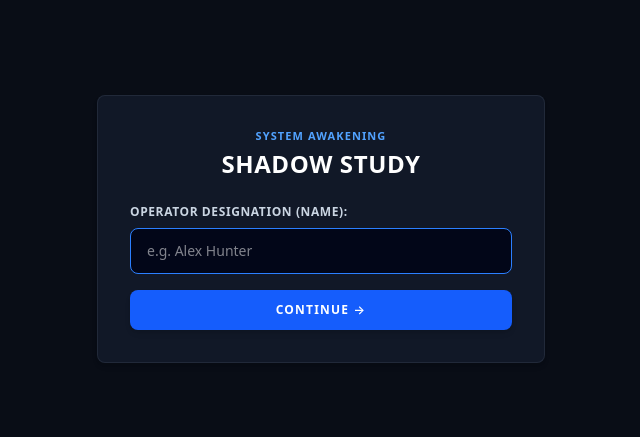
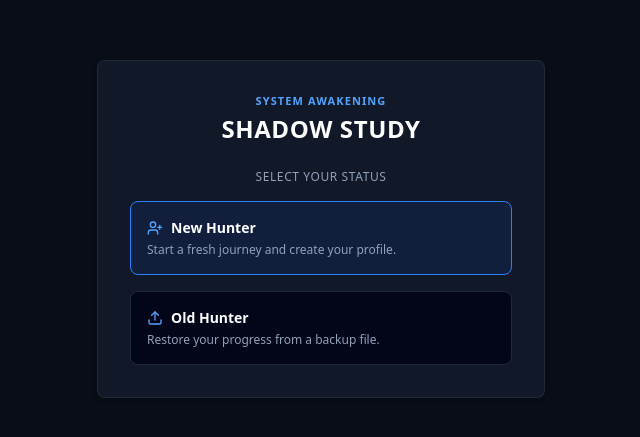
Before and after one commit to tahmidkabir70/shadowstudy-24, a React (Vite) app: page / in a window 1280 px wide. Shown: the part 171-608 px from the top of the page, without its empty margins (319-959 px from the left). Built offline with nearby package versions, Linux system fonts and the light colour scheme.

Commit message:
update BootOnboarding.tsx

```diff
--- a/src/components/BootOnboarding.tsx
+++ b/src/components/BootOnboarding.tsx
@@ -1,22 +1,26 @@
 import React, { useState, useEffect } from 'react';
-import { JobPath, Player } from '../types';
+import { JobPath } from '../types';
 import { sound } from '../utils/sound';
-import { Sparkles, Terminal } from 'lucide-react';
+import { importBackup } from '../utils/storage';
+import { Sparkles, Terminal, Upload, UserPlus, ArrowLeft } from 'lucide-react';
 
 interface Props {
   onComplete: (name: string, path: JobPath, goalMinutes: number, goalTitle: string) => void;
   soundEnabled: boolean;
 }
 
-export const BootOnboarding: React.FC<Props> = ({ onComplete, soundEnabled }) => {
-  const [step, setStep] = useState<'boot' | 'name' | 'path' | 'goal' | 'ready'>('boot');
-  const [logLines, setLogLines] = useState<string[]>([]);
+export const BootOnboarding: React.FC < Props > = ({ onComplete, soundEnabled }) => {
+  const [step, setStep] = useState < 'welcome' | 'restore' | 'boot' | 'name' | 'path' | 'goal' > ('welcome');
+  const [logLines, setLogLines] = useState < string[] > ([]);
   const [name, setName] = useState('');
-  const [path, setPath] = useState<JobPath>('Scholar');
+  const [path, setPath] = useState < JobPath > ('Scholar');
   const [goalTitle, setGoalTitle] = useState('Master core subjects & exams');
   const [goalMinutes, setGoalMinutes] = useState(60);
+  const [restoreError, setRestoreError] = useState('');
+  const [restoreDone, setRestoreDone] = useState(false);
 
   useEffect(() => {
+    if (step !== 'boot') return;
     sound.playArise(soundEnabled);
     const lines = [
       'Initializing secure system kernel...',
@@ -37,13 +41,45 @@ export const BootOnboarding: React.FC<Props> = ({ onComplete, soundEnabled }) =>
     }, 500);
 
     return () => clearInterval(interval);
-  }, [soundEnabled]);
+  }, [step, soundEnabled]);
 
   const handleFinish = (e: React.FormEvent) => {
     e.preventDefault();
     if (!name.trim()) return;
     sound.playSuccess(soundEnabled);
     onComplete(name.trim(), path, goalMinutes, goalTitle);
+  };
+
+  const handleRestoreFile = (e: React.ChangeEvent < HTMLInputElement > ) => {
+    const file = e.target.files?.[0];
+    if (!file) return;
+    setRestoreError('');
+    const reader = new FileReader();
+    reader.onload = (ev) => {
+      const content = String(ev.target?.result || '');
+      let parsed: { player ? : { name ? : string };quests ? : unknown } | null = null;
+      try {
+        parsed = JSON.parse(content);
+      } catch {
+        parsed = null;
+      }
+      const valid =
+        parsed &&
+        parsed.player &&
+        parsed.quests &&
+        parsed.player.name &&
+        parsed.player.name !== 'Player';
+      if (valid && importBackup(content)) {
+        sound.playSuccess(soundEnabled);
+        setRestoreDone(true);
+        setTimeout(() => window.location.reload(), 900);
+      } else {
+        setRestoreError('Invalid backup file. Please choose the .json file you exported from Settings.');
+      }
+    };
+    reader.onerror = () => setRestoreError('Could not read the file. Please try again.');
+    reader.readAsText(file);
+    e.target.value = '';
   };
 
   return (
@@ -53,6 +89,67 @@ export const BootOnboarding: React.FC<Props> = ({ onComplete, soundEnabled }) =>
           <div className="text-[11px] font-semibold text-blue-400 tracking-widest uppercase">SYSTEM AWAKENING</div>
           <h1 className="text-2xl font-bold text-white tracking-wide">SHADOW STUDY</h1>
         </div>
+
+        {step === 'welcome' && (
+          <div className="space-y-4 animate-fadeIn">
+            <div className="text-xs text-slate-400 text-center uppercase tracking-wider">Select your status</div>
+            <button
+              type="button"
+              onClick={() => setStep('boot')}
+              className="w-full p-4 rounded-lg border border-blue-500 bg-blue-600/10 hover:bg-blue-600/20 text-left transition-all cursor-pointer"
+            >
+              <div className="flex items-center gap-2 font-bold text-sm text-white">
+                <UserPlus className="w-4 h-4 text-blue-400" /> New Hunter
+              </div>
+              <div className="text-xs text-slate-400 mt-1">Start a fresh journey and create your profile.</div>
+            </button>
+            <button
+              type="button"
+              onClick={() => { setRestoreError(''); setRestoreDone(false); setStep('restore'); }}
+              className="w-full p-4 rounded-lg border border-slate-800 bg-slate-950 hover:border-slate-700 text-left transition-all cursor-pointer"
+            >
+              <div className="flex items-center gap-2 font-bold text-sm text-white">
+                <Upload className="w-4 h-4 text-blue-400" /> Old Hunter
+              </div>
+              <div className="text-xs text-slate-400 mt-1">Restore your progress from a backup file.</div>
+            </button>
+          </div>
+        )}
+
+        {step === 'restore' && (
+          <div className="space-y-4 animate-fadeIn">
+            <div className="text-xs text-slate-300 leading-relaxed">
+              Choose the backup file (.json) you exported earlier from <span className="text-blue-400 font-semibold">Settings &rarr; Export Backup</span>. Your previous data will be restored automatically.
+            </div>
+
+            <label className="w-full py-3.5 bg-gradient-to-r from-blue-600 to-indigo-600 hover:from-blue-500 hover:to-indigo-500 text-white font-semibold rounded-lg text-xs uppercase tracking-widest transition-all shadow-md flex items-center justify-center gap-2 cursor-pointer">
+              <Upload className="w-4 h-4" /> Import Backup
+              <input
+                type="file"
+                accept=".json,application/json"
+                onChange={handleRestoreFile}
+                className="hidden"
+              />
+            </label>
+
+            {restoreError && (
+              <div className="text-xs text-red-400 bg-red-950/30 border border-red-900/50 rounded-lg p-3">{restoreError}</div>
+            )}
+            {restoreDone && (
+              <div className="text-xs text-emerald-400 bg-emerald-950/30 border border-emerald-900/50 rounded-lg p-3">
+                Data restored. Welcome back, Hunter...
+              </div>
+            )}
+
+            <button
+              type="button"
+              onClick={() => setStep('welcome')}
+              className="w-full py-2.5 border border-slate-800 text-slate-400 hover:text-white rounded-lg text-xs uppercase tracking-widest flex items-center justify-center gap-2 cursor-pointer"
+            >
+              <ArrowLeft className="w-4 h-4" /> Back
+            </button>
+          </div>
+        )}
 
         {step === 'boot' && (
           <div className="space-y-2.5 min-h-[160px] text-xs font-mono text-slate-400 bg-slate-950 p-4 rounded-lg border border-slate-900">
```
